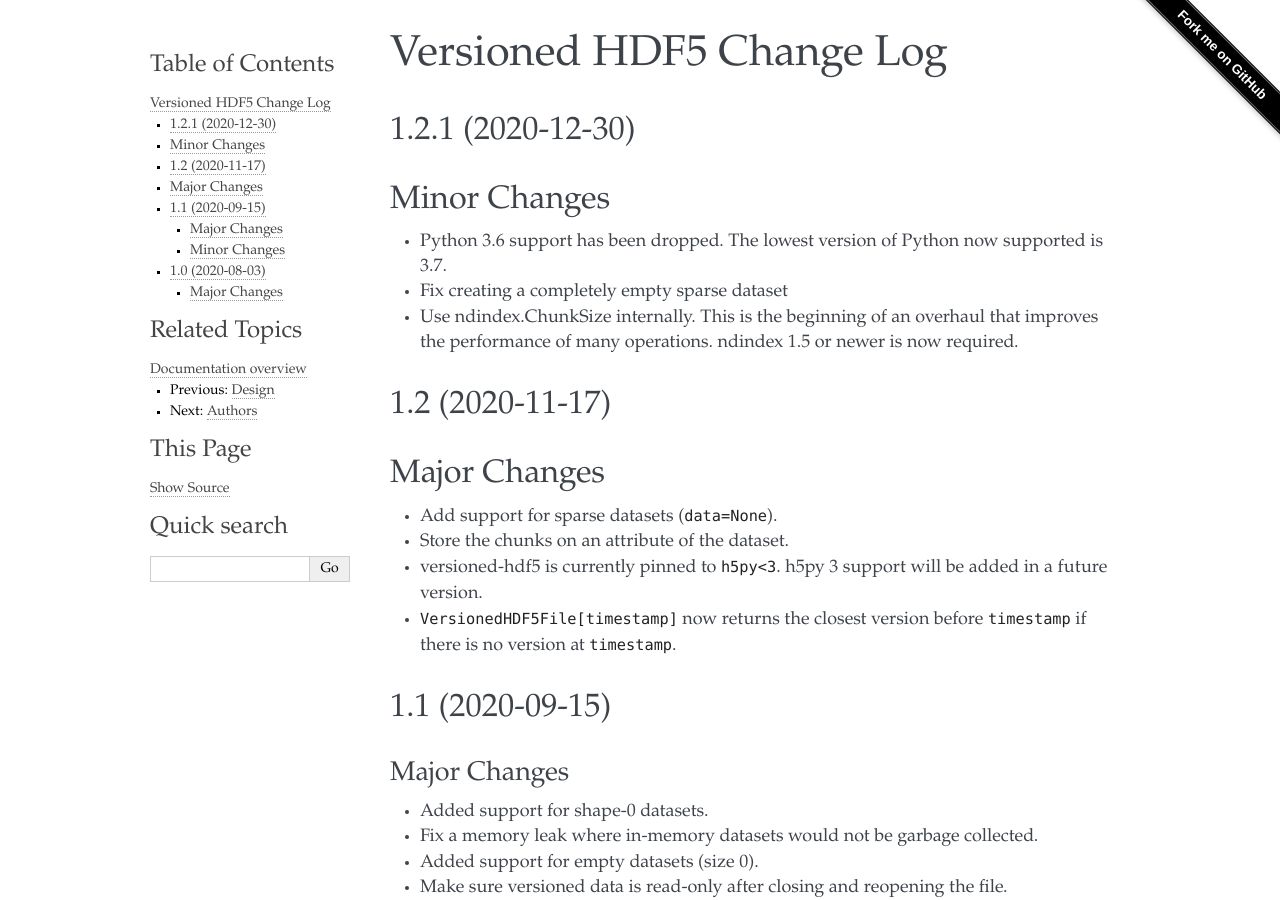
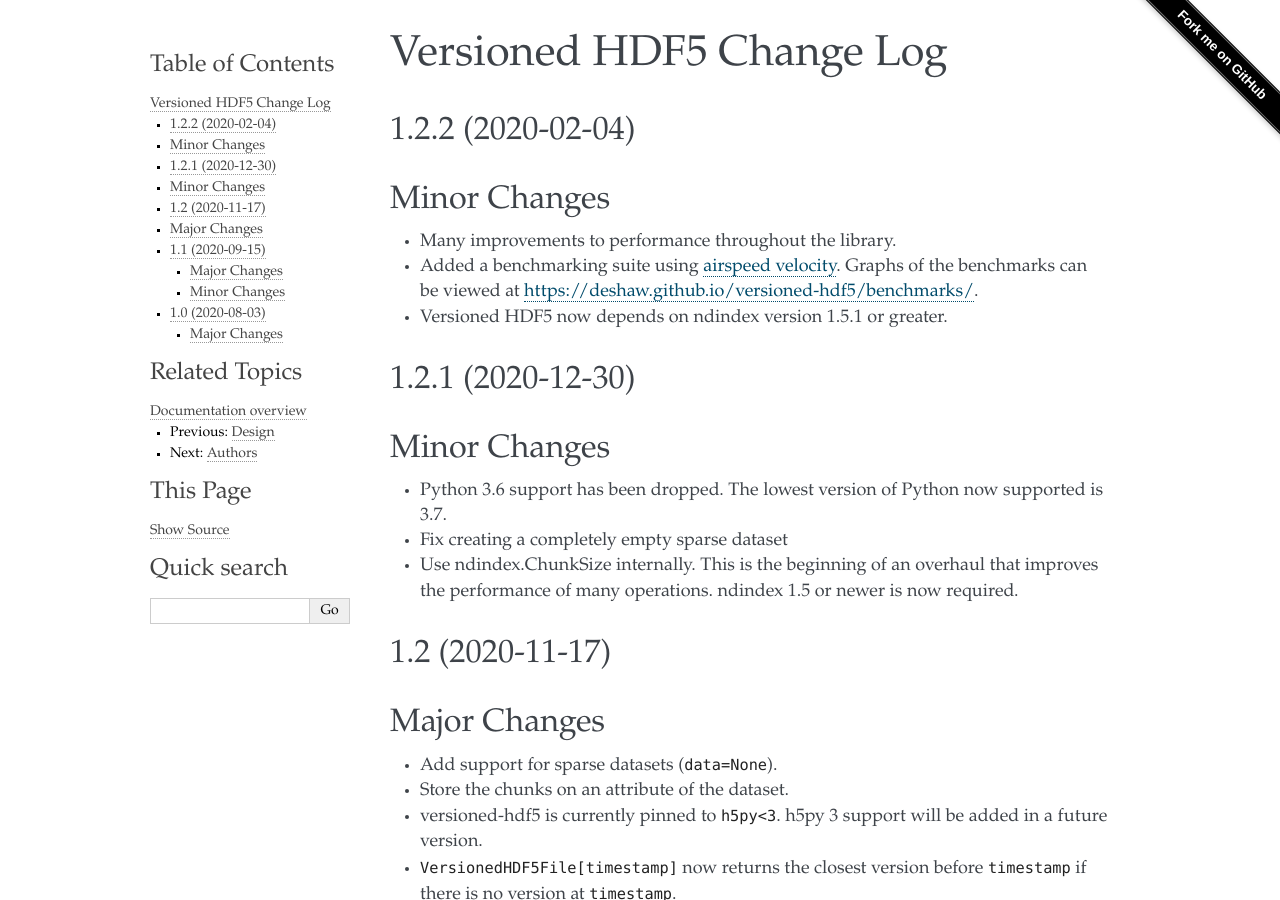
Before and after one commit to deshaw/versioned-hdf5, a Sphinx documentation site: the page built from docs/changelog.md, in a window 1280 px wide and 900 px high. Built offline with Sphinx 7.4.7, drawn with Linux system fonts in a browser that asks for light colours.

Commit message:
Add changelog entries for a 1.2.2 release

```diff
--- a/docs/changelog.md
+++ b/docs/changelog.md
@@ -1,5 +1,17 @@
 Versioned HDF5 Change Log
 =========================
+
+## 1.2.2 (2020-02-04)
+
+## Minor Changes
+
+- Many improvements to performance throughout the library.
+
+- Added a benchmarking suite using [airspeed
+  velocity](https://asv.readthedocs.io/en/stable/). Graphs of the benchmarks
+  can be viewed at <https://deshaw.github.io/versioned-hdf5/benchmarks/>.
+
+- Versioned HDF5 now depends on ndindex version 1.5.1 or greater.
 
 ## 1.2.1 (2020-12-30)
 
```
